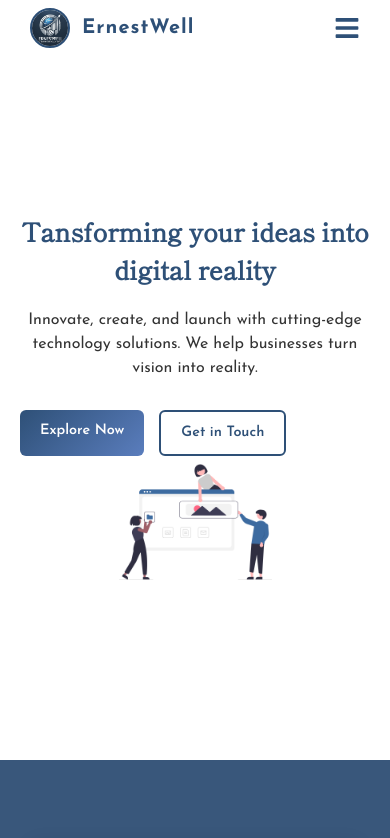
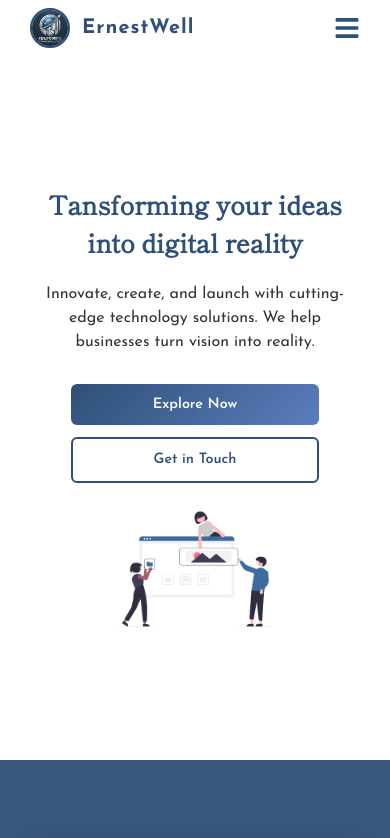
Before and after one commit to ernestwell/ernestwell, a React (Create React App) app: page / in a window 390 px wide. Shown: the top 838 px of the page. Built offline with nearby package versions, Linux system fonts and the light colour scheme.

Commit message:
updated hero

```diff
--- a/src/components/herosection/herosection.css
+++ b/src/components/herosection/herosection.css
@@ -172,7 +172,6 @@
 
 body {
   background-color: white;
-  padding-top: 0px; /* Remove extra padding that creates the gap */
   margin: 0;
   font-family: "Josefin Sans", sans-serif;
 }
@@ -181,14 +180,13 @@ body {
   display: flex;
   justify-content: center;
   align-items: center;
-  min-height: 90vh; /* Adjust height to reduce space */
+  min-height: 90vh;
   padding: 0 20px;
   text-align: center;
   flex-direction: row;
   background-color: white;
-  margin-top: 0px; /* Ensure there's no extra margin pushing it down */
+  margin-top: 0;
 }
-y
 
 .hero-left {
   width: 50%;
@@ -263,7 +261,7 @@ y
 @media (max-width: 1024px) {
   .hero {
     flex-direction: column;
-    padding-top: 40px; /* Slightly increased for clarity */
+    padding-top: 40px;
   }
 
   .hero-title {
@@ -278,9 +276,8 @@ y
 /* ✅ Mobile View (768px) */
 @media (max-width: 768px) {
   .hero {
-    padding-top: 40px; /* Ensures text is visible */
+    padding-top: 40px;
     flex-direction: column;
-    height: auto;
     text-align: center;
   }
 
@@ -297,20 +294,19 @@ y
     width: 100%;
   }
 
-  .hero-content {
-    display: flex;
+  .hero-buttons {
     flex-direction: column;
+    gap: 12px;
     align-items: center;
-    justify-content: center;
+  }
+
+  .btn {
+    width: 80%;
   }
 }
 
 /* ✅ Small Mobile View (480px) */
 @media (max-width: 480px) {
-  .hero {
-    padding-top: 40px; /* Prevents text from hiding behind navbar */
-  }
-
   .hero-title {
     font-size: 1.6rem;
   }
@@ -331,9 +327,8 @@ y
     display: flex;
     justify-content: flex-start;
     align-items: center;
-    text-align: left;
     flex-direction: row;
-    padding-top: 50px; /* Slight reduction in space */
+    padding-top: 50px;
   }
 
   .hero-left {
```
